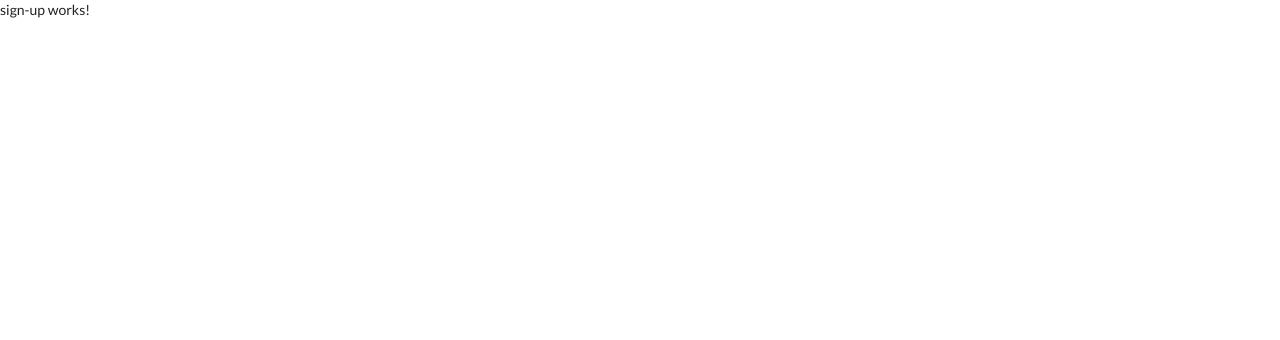
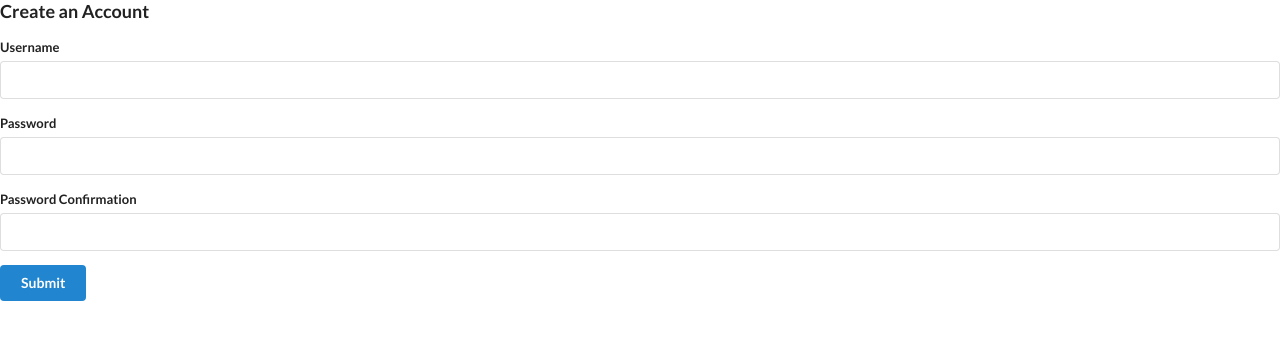
Before and after one commit to sidsid14/uhg_test, an Angular app: page /signup in a window 1280 px wide. Shown: the top 340 px of the page. Built offline with nearby package versions, Linux system fonts and the light colour scheme.

Commit message:
Create sign up form

```diff
--- a/src/app/auth/auth.module.ts
+++ b/src/app/auth/auth.module.ts
@@ -4,6 +4,7 @@
 import { AuthRoutingModule } from './auth-routing.module';
 import { SignInComponent } from './sign-in/sign-in.component';
 import { SignUpComponent } from './sign-up/sign-up.component';
+import { ReactiveFormsModule } from '@angular/forms';
 
 
 @NgModule({
@@ -13,7 +14,8 @@
   ],
   imports: [
     CommonModule,
-    AuthRoutingModule
+    AuthRoutingModule,
+    ReactiveFormsModule
   ]
 })
 export class AuthModule { }
--- a/src/app/auth/sign-up/sign-up.component.html
+++ b/src/app/auth/sign-up/sign-up.component.html
@@ -1 +1,19 @@
-<p>sign-up works!</p>
+<h3>Create an Account</h3>
+<form class="ui form" [formGroup]="authForm">
+    <div class="field">
+        <label>Username</label>
+        <input formControlName="username" />
+    </div>
+    <div class="field">
+        <label>Password</label>
+        <input formControlName="password" />
+    </div>
+    <div class="field">
+        <label>Password Confirmation</label>
+        <input formControlName="passwordConfirmation" />
+    </div>
+
+    <button class="ui submit button primary">
+        Submit
+    </button>
+</form>
--- a/src/app/auth/sign-up/sign-up.component.ts
+++ b/src/app/auth/sign-up/sign-up.component.ts
@@ -1,4 +1,5 @@
 import { Component, OnInit } from '@angular/core';
+import { FormControl, FormGroup } from '@angular/forms';
 
 @Component({
   selector: 'app-sign-up',
@@ -6,7 +7,11 @@
   styleUrls: ['./sign-up.component.css']
 })
 export class SignUpComponent implements OnInit {
-
+  authForm = new FormGroup({
+    username: new FormControl(''),
+    password: new FormControl(''),
+    passwordConfirmation: new FormControl(''),
+  })
   constructor() { }
 
   ngOnInit(): void {
```
